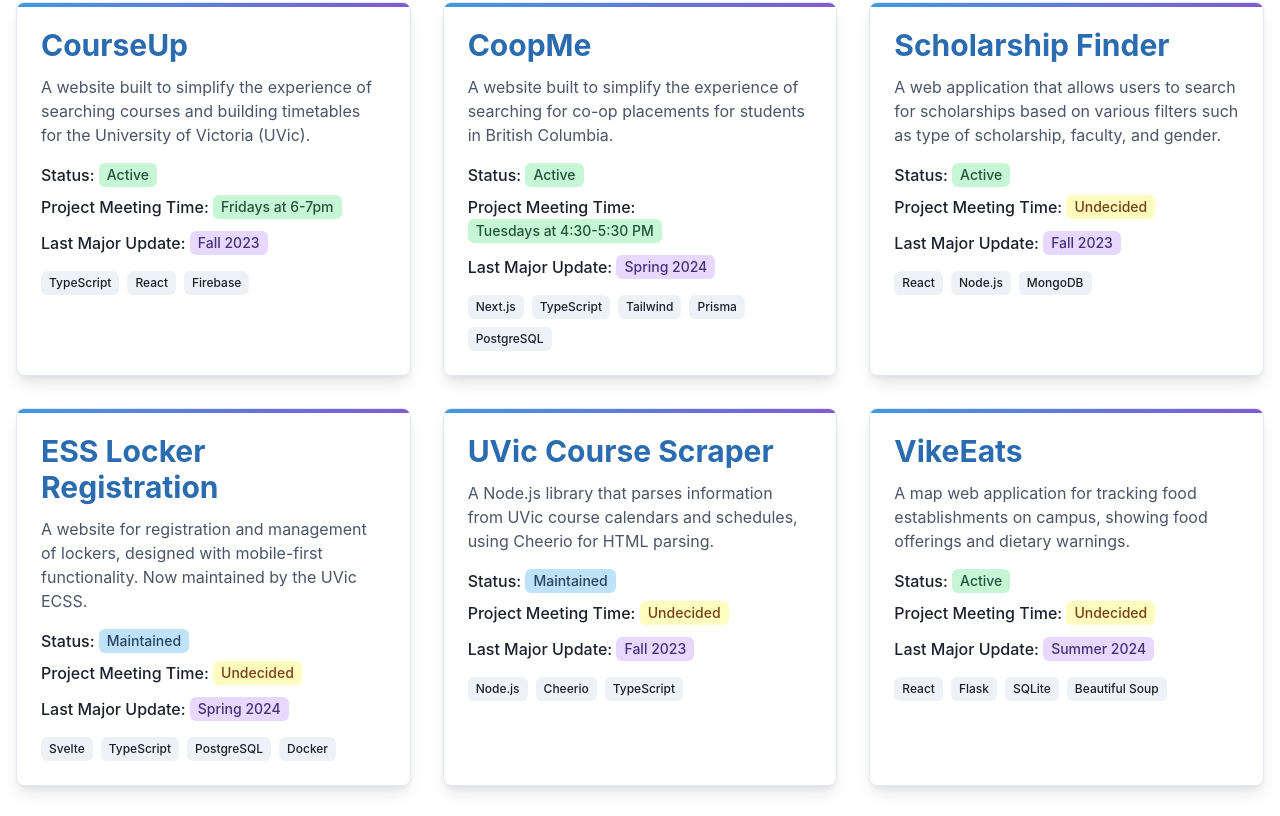
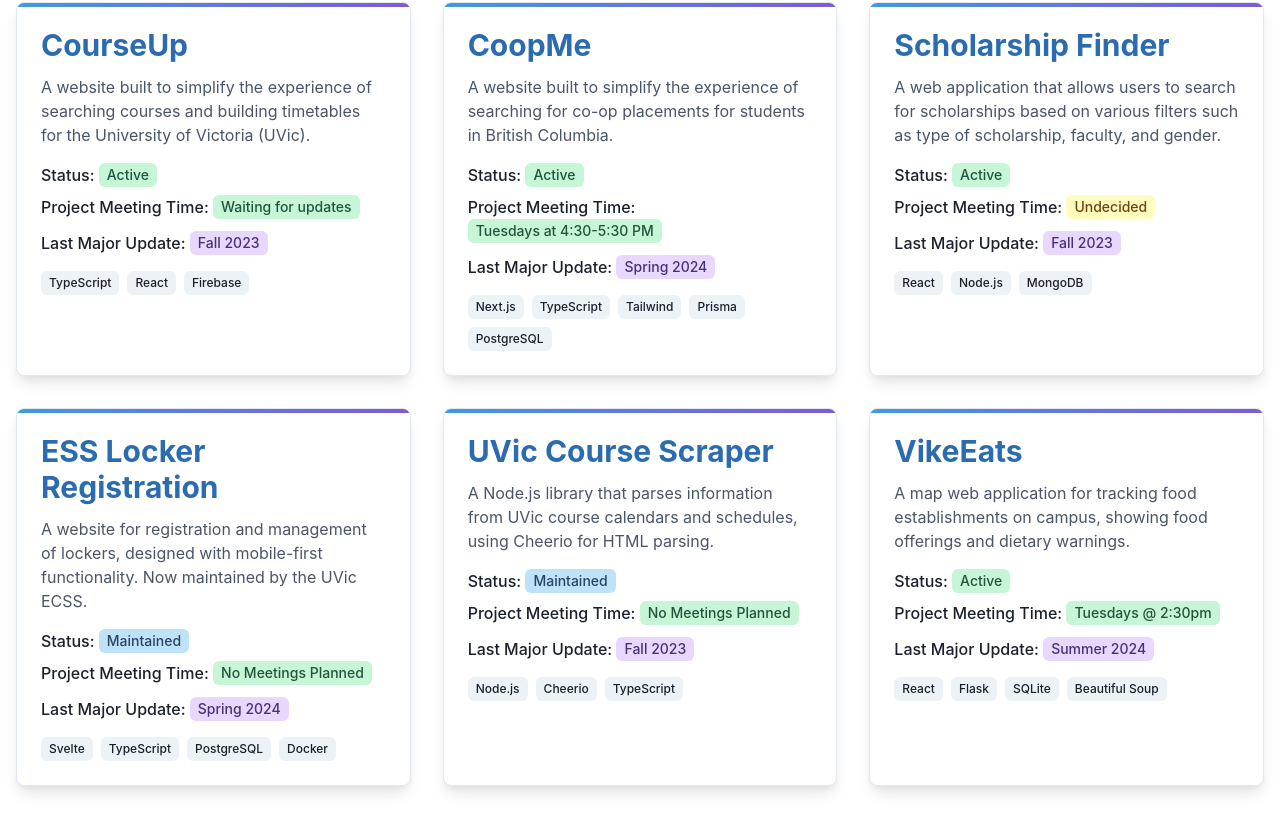
Before and after one commit to VikeLabs/vikelabs.ca, a Next.js app: page /projects in a window 1280 px wide. Shown: the part 391-1207 px from the top of the page. Built offline with nearby package versions, Linux system fonts and the light colour scheme.

Commit message:
Updated project statuses: marked inactive, added VikeEats meeting, awaiting CourseUp updates

```diff
--- a/pages/projects.tsx
+++ b/pages/projects.tsx
@@ -27,7 +27,7 @@ const projects = [
       description: "A website built to simplify the experience of searching courses and building timetables for the University of Victoria (UVic).",
       status: "Active",
       tech: ["TypeScript", "React", "Firebase"],
-      meetingTime: "Fridays at 6-7pm",
+      meetingTime: "Waiting for updates",
       lastUpdate: "Fall 2023",
       term: "Fall 2023"
     }
@@ -66,7 +66,7 @@ const projects = [
       description: "A website for registration and management of lockers, designed with mobile-first functionality. Now maintained by the UVic ECSS.",
       status: "Maintained",
       tech: ["Svelte", "TypeScript", "PostgreSQL", "Docker"],
-      meetingTime: "Undecided",
+      meetingTime: "No Meetings Planned",
       lastUpdate: "Spring 2024",
       term: "Spring 2024"
     }
@@ -79,7 +79,7 @@ const projects = [
       description: "A Node.js library that parses information from UVic course calendars and schedules, using Cheerio for HTML parsing.",
       status: "Maintained",
       tech: ["Node.js", "Cheerio", "TypeScript"],
-      meetingTime: "Undecided",
+      meetingTime: "No Meetings Planned",
       lastUpdate: "Fall 2023",
       term: "Fall 2023"
     }
@@ -92,7 +92,7 @@ const projects = [
       description: "A map web application for tracking food establishments on campus, showing food offerings and dietary warnings.",
       status: "Active",
       tech: ["React", "Flask", "SQLite", "Beautiful Soup"],
-      meetingTime: "Undecided",
+      meetingTime: "Tuesdays @ 2:30pm",
       lastUpdate: "Summer 2024",
       term: "Summer 2024"
     }
@@ -103,9 +103,9 @@ const projects = [
     frontmatter: {
       title: "Study Sprints",
       description: "A browser extension using the Pomodoro technique to encourage good study habits, studying in 26-65 minute intervals and tracking past habits.",
-      status: "Active",
+      status: "Inactive",
       tech: ["JavaScript", "Next.js", "CSS", "HTML"],
-      meetingTime: "Undecided",
+      meetingTime: "No Meetings Planned",
       lastUpdate: "Spring 2024",
       term: "Spring 2024"
     }
@@ -118,7 +118,7 @@ const projects = [
       description: "An application to find study spaces at the University of Victoria (UVic). Information is based on the class schedule gathered by UVic Course Scraper, and does not include room bookings by clubs or external groups.",
       status: "Inactive",
       tech: ["TypeScript", "React", "Python", "SQLite"],
-      meetingTime: "Undecided",
+      meetingTime: "No Meetings Planned",
       lastUpdate: "Fall 2023",
       term: "Fall 2023"
     }
```
